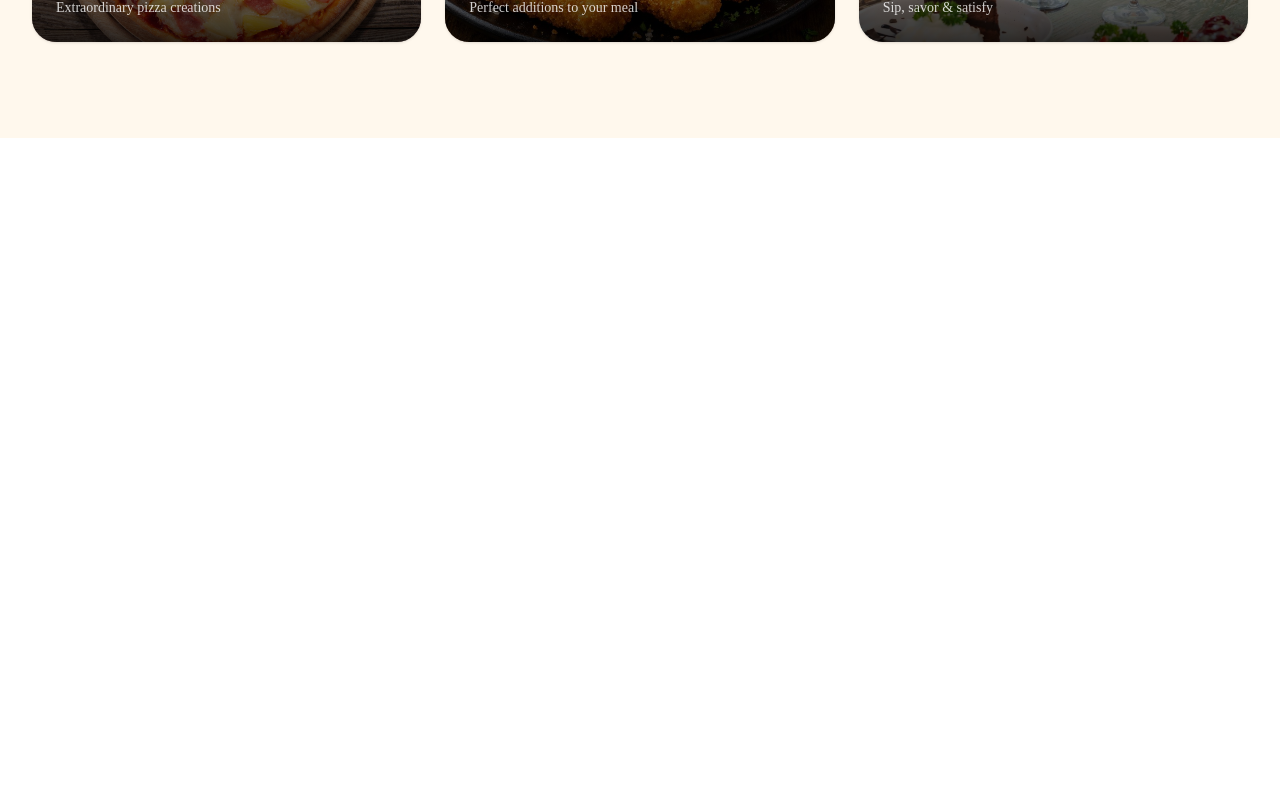
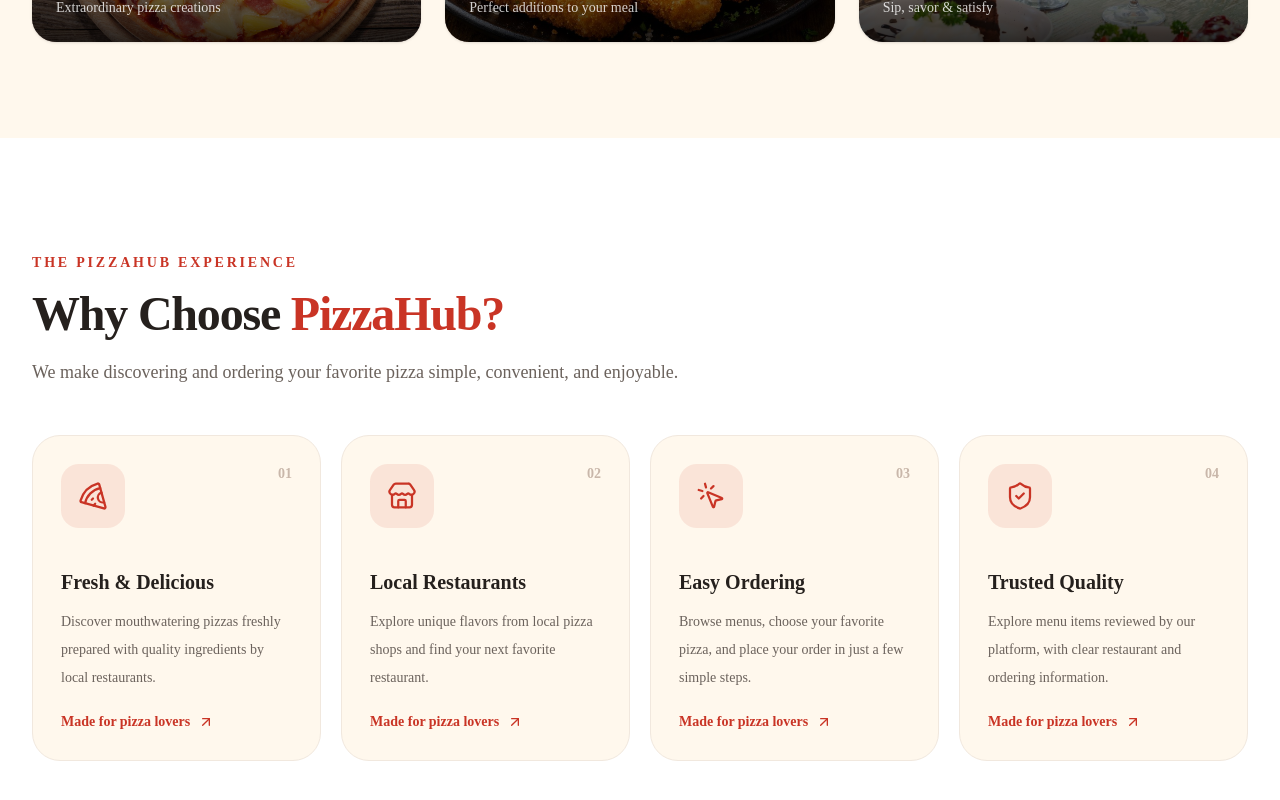
Before and after one commit to fatemakhatun21/pizza-hub-client, a Next.js app: page / in a window 1280 px wide. Shown: the part 3079-3879 px from the top of the page. Before the commit the page ends 3217 px from the top, so only its background shows below. Built offline with nearby package versions, Linux system fonts and the light colour scheme.

Commit message:
feat: add Why Choose PizzaHub feature section

```diff
--- a/src/app/page.js
+++ b/src/app/page.js
@@ -1,6 +1,7 @@
 import Hero from "@/components/home/Hero";
 import FeaturedMenu from "@/components/home/FeaturedMenu";
 import PizzaCategories from "@/components/home/PizzaCategories";
+import WhyChooseUs from "@/components/home/WhyChooseUs";
 
 export default function Home() {
   return (
@@ -8,6 +9,7 @@ export default function Home() {
       <Hero />
       <FeaturedMenu />
       <PizzaCategories />
+      <WhyChooseUs />
     </main>
   );
 }
--- /dev/null
+++ b/src/components/home/WhyChooseUs.jsx
@@ -0,0 +1,106 @@
+import {
+    Pizza,
+    Store,
+    MousePointerClick,
+    ShieldCheck,
+    ArrowUpRight,
+} from "lucide-react";
+
+const features = [
+    {
+        id: 1,
+        icon: Pizza,
+        title: "Fresh & Delicious",
+        description:
+            "Discover mouthwatering pizzas freshly prepared with quality ingredients by local restaurants.",
+        number: "01",
+    },
+    {
+        id: 2,
+        icon: Store,
+        title: "Local Restaurants",
+        description:
+            "Explore unique flavors from local pizza shops and find your next favorite restaurant.",
+        number: "02",
+    },
+    {
+        id: 3,
+        icon: MousePointerClick,
+        title: "Easy Ordering",
+        description:
+            "Browse menus, choose your favorite pizza, and place your order in just a few simple steps.",
+        number: "03",
+    },
+    {
+        id: 4,
+        icon: ShieldCheck,
+        title: "Trusted Quality",
+        description:
+            "Explore menu items reviewed by our platform, with clear restaurant and ordering information.",
+        number: "04",
+    },
+];
+
+export default function WhyChooseUs() {
+    return (
+        <section className="relative overflow-hidden bg-white py-20 lg:py-28">
+            <div className="mx-auto max-w-7xl px-6 lg:px-8">
+
+                <div className="mb-12 max-w-2xl">
+                    <span className="text-sm font-bold uppercase tracking-[0.2em] text-[#C93425]">
+                        The PizzaHub Experience
+                    </span>
+
+                    <h2 className="mt-4 text-4xl font-black tracking-tight text-[#25201D] md:text-5xl">
+                        Why Choose{" "}
+                        <span className="text-[#C93425]">PizzaHub?</span>
+                    </h2>
+
+                    <p className="mt-5 text-lg leading-relaxed text-[#6B625C]">
+                        We make discovering and ordering your favorite pizza
+                        simple, convenient, and enjoyable.
+                    </p>
+                </div>
+
+                <div className="grid gap-5 sm:grid-cols-2 lg:grid-cols-4">
+                    {features.map((feature) => {
+                        const Icon = feature.icon;
+
+                        return (
+                            <div
+                                key={feature.id}
+                                className="group relative flex min-h-[310px] flex-col overflow-hidden rounded-[28px] border border-[#F1E8DE] bg-[#FFF8ED] p-7 transition-all duration-300 hover:-translate-y-1 hover:border-[#F3C5B6] hover:bg-white hover:shadow-xl hover:shadow-orange-950/5"
+                            >
+
+                                <div className="flex items-start justify-between">
+                                    <div className="flex h-16 w-16 items-center justify-center rounded-2xl bg-[#C93425]/10 text-[#C93425] transition-colors duration-300 group-hover:bg-[#C93425] group-hover:text-white">
+                                        <Icon size={30} strokeWidth={1.8} />
+                                    </div>
+
+                                    <span className="text-sm font-semibold text-[#C9B7AA]">
+                                        {feature.number}
+                                    </span>
+                                </div>
+
+                                <div className="mt-auto pt-10">
+                                    <h3 className="text-xl font-bold text-[#25201D]">
+                                        {feature.title}
+                                    </h3>
+
+                                    <p className="mt-3 text-sm leading-7 text-[#6B625C]">
+                                        {feature.description}
+                                    </p>
+
+                                    <div className="mt-5 flex items-center gap-2 text-sm font-semibold text-[#C93425]">
+                                        Made for pizza lovers
+                                        <ArrowUpRight size={16} />
+                                    </div>
+                                </div>
+                            </div>
+                        );
+                    })}
+                </div>
+            </div>
+        </section>
+    );
+}
```
Also changed, not shown: src/components/home/FeaturedMenu.jsx (indentation only), src/components/home/Hero.jsx (indentation only), src/components/home/PizzaCategories.jsx (indentation only).
